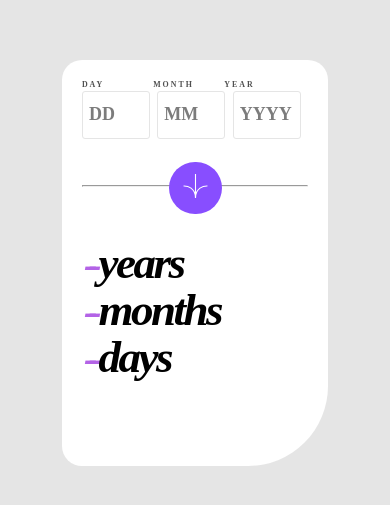
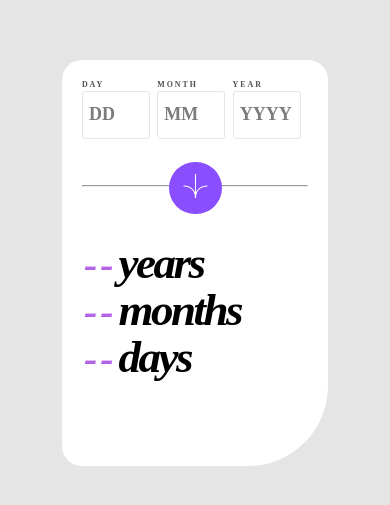
Before and after one commit to rohtec/AgeCalculator, a plain HTML site: page index.html in a window 390 px wide. Shown: the part 159-664 px from the top of the page. Drawn offline with Linux system fonts and the light colour scheme.

Commit message:
Update index.css
Initial commit

```diff
--- a/index.css
+++ b/index.css
@@ -123,10 +123,10 @@ input{
     }
 
     #day1 {
-    	padding-right: 24%;
+    	padding-right: 26%;
     }
     #mon1 {
-    	padding-right: 15%;
+    	padding-right: 17%;
     }
 
     table, td,tr {
@@ -141,14 +141,14 @@ input{
 
     #resultYear, #resultMonth, #resultDay {
     	color: RGB(179 99 230);
-    	padding-right: 4px;
+    	padding-right: 5 px;
         font-family: Poppins;
     	font-size: 40px;
     	font-weight: bolder;
     	font-style: italic;
         float: right;
         padding-top: 4px;
-	letter-spacing:-9px
+	letter-spacing: 3px
     }
 
     button {
```
